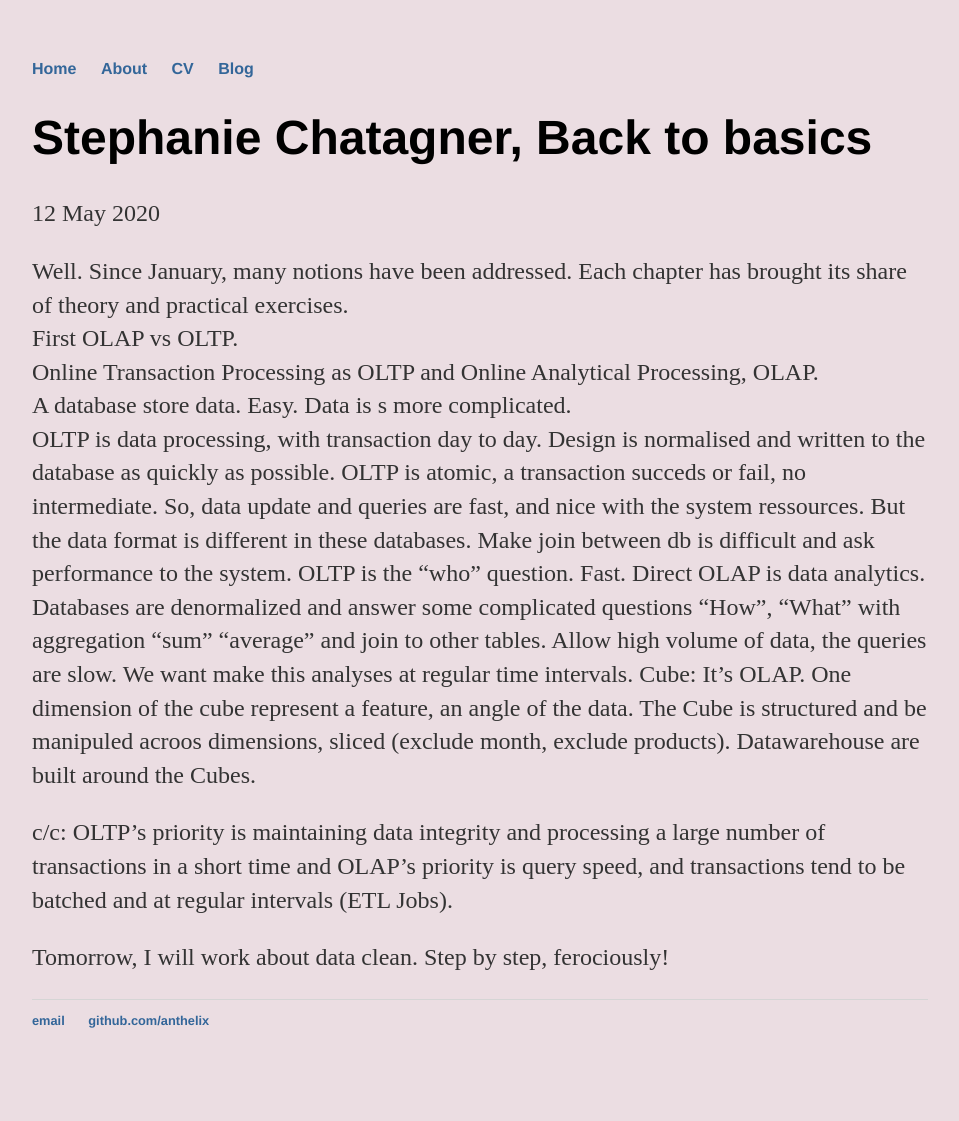
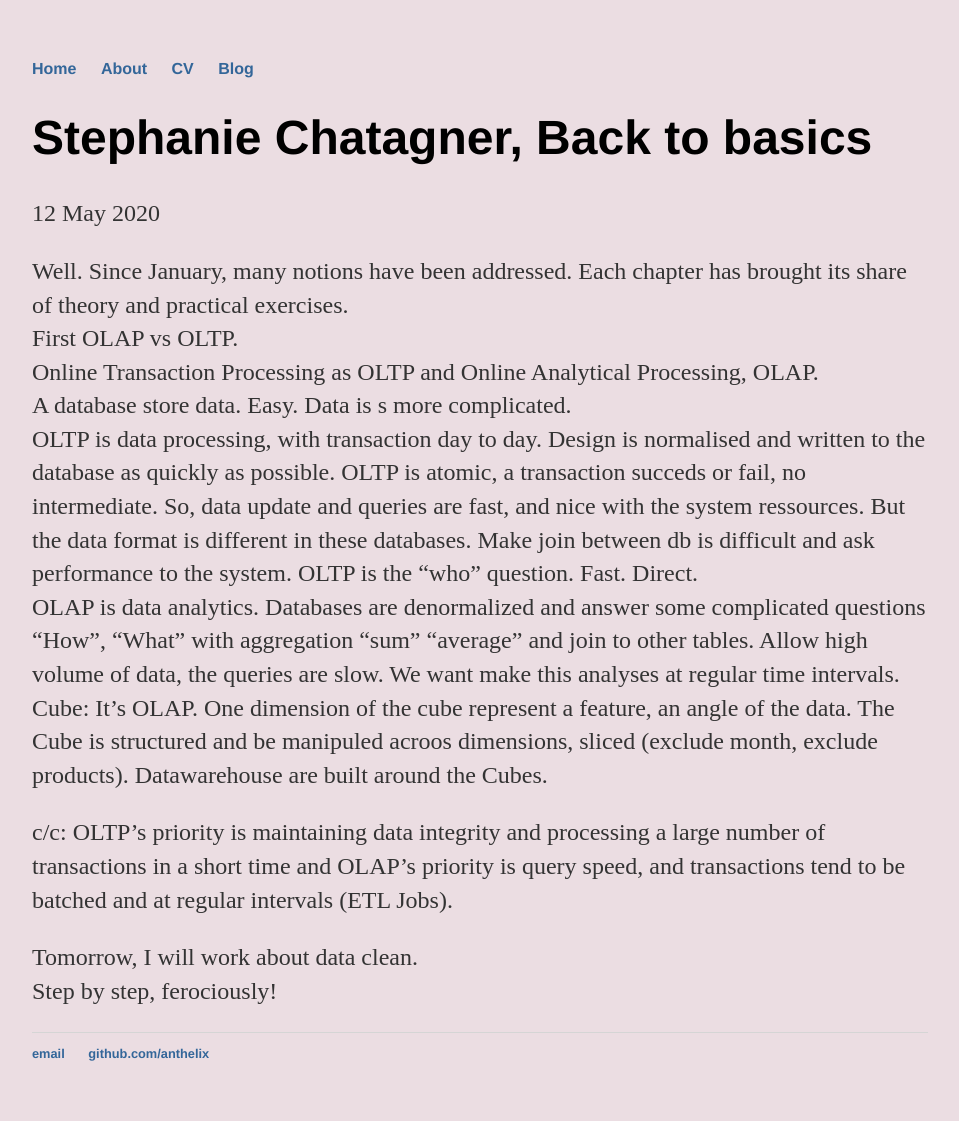
Before and after one commit to anthelix/anth_blog, a Jekyll site: the page built from _posts/2020-05-12-back-to-basics.md, in a window 1280 px wide. Shown: the whole page, without its empty margins (160-1119 px from the left). Built offline with Jekyll 4.4.1, drawn with Linux system fonts in a browser that asks for light colours; before the commit the page ends 1088 px from its top, so only the background shows below that.

```diff
--- a/_posts/2020-05-12-back-to-basics.md
+++ b/_posts/2020-05-12-back-to-basics.md
@@ -8,7 +8,7 @@ Well. Since January, many notions have been addressed. Each chapter has brought
 First OLAP vs OLTP.
 Online Transaction Processing as OLTP and Online Analytical Processing, OLAP.
 A database store data. Easy. Data is s more complicated.
-OLTP is data processing, with transaction day to day. Design is normalised and written to the database as quickly as possible. OLTP is atomic, a transaction succeds or fail, no intermediate. So, data update and queries are fast, and nice with the system ressources. But the data format is different in these databases. Make join between db is difficult and ask performance to the system. OLTP is the "who" question. Fast. Direct
+OLTP is data processing, with transaction day to day. Design is normalised and written to the database as quickly as possible. OLTP is atomic, a transaction succeds or fail, no intermediate. So, data update and queries are fast, and nice with the system ressources. But the data format is different in these databases. Make join between db is difficult and ask performance to the system. OLTP is the "who" question. Fast. Direct.
 OLAP is data analytics. Databases are denormalized and answer some complicated questions "How", "What" with aggregation "sum" "average" and join to other tables. Allow high volume of data, the queries are slow. We want make this analyses at regular time intervals.
 Cube: It's OLAP. One dimension of the cube represent a feature, an angle of the data. The Cube is structured and be manipuled acroos dimensions, sliced (exclude month, exclude products). Datawarehouse are built around the Cubes.
 
```
